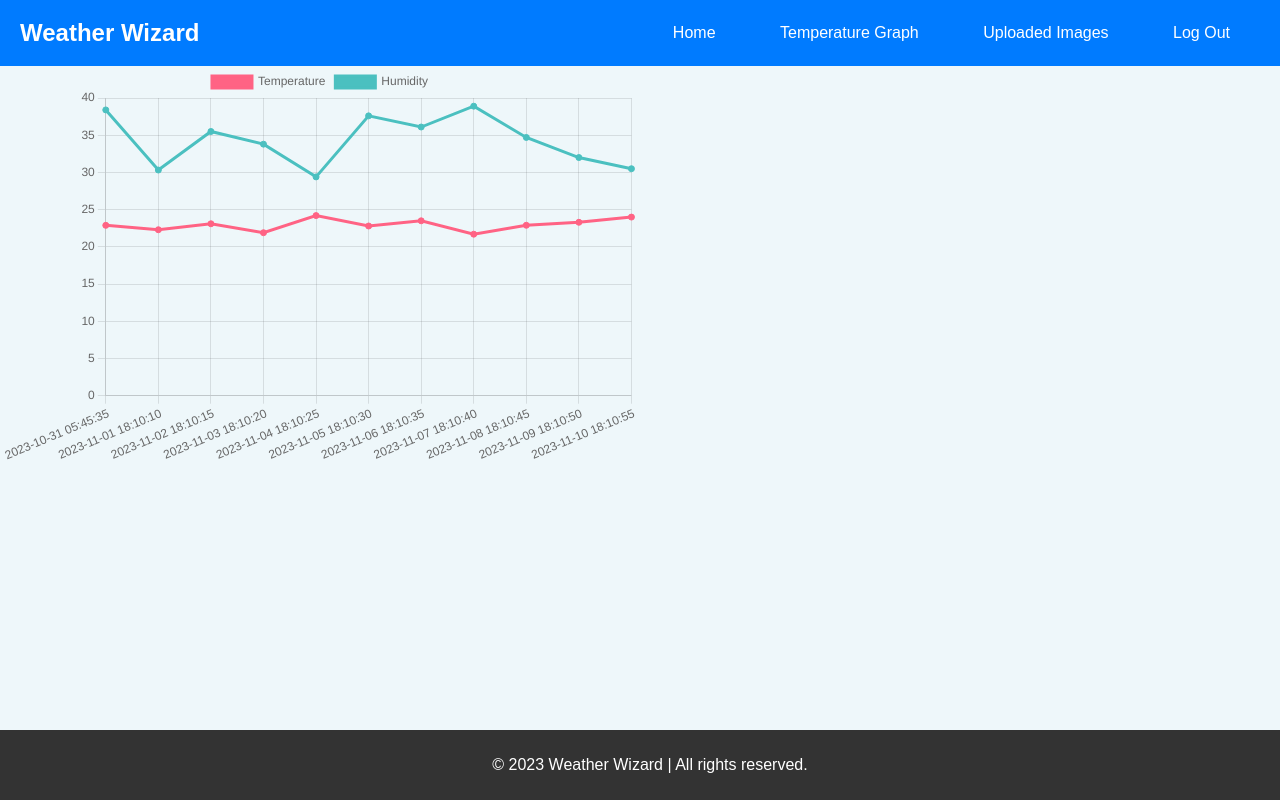
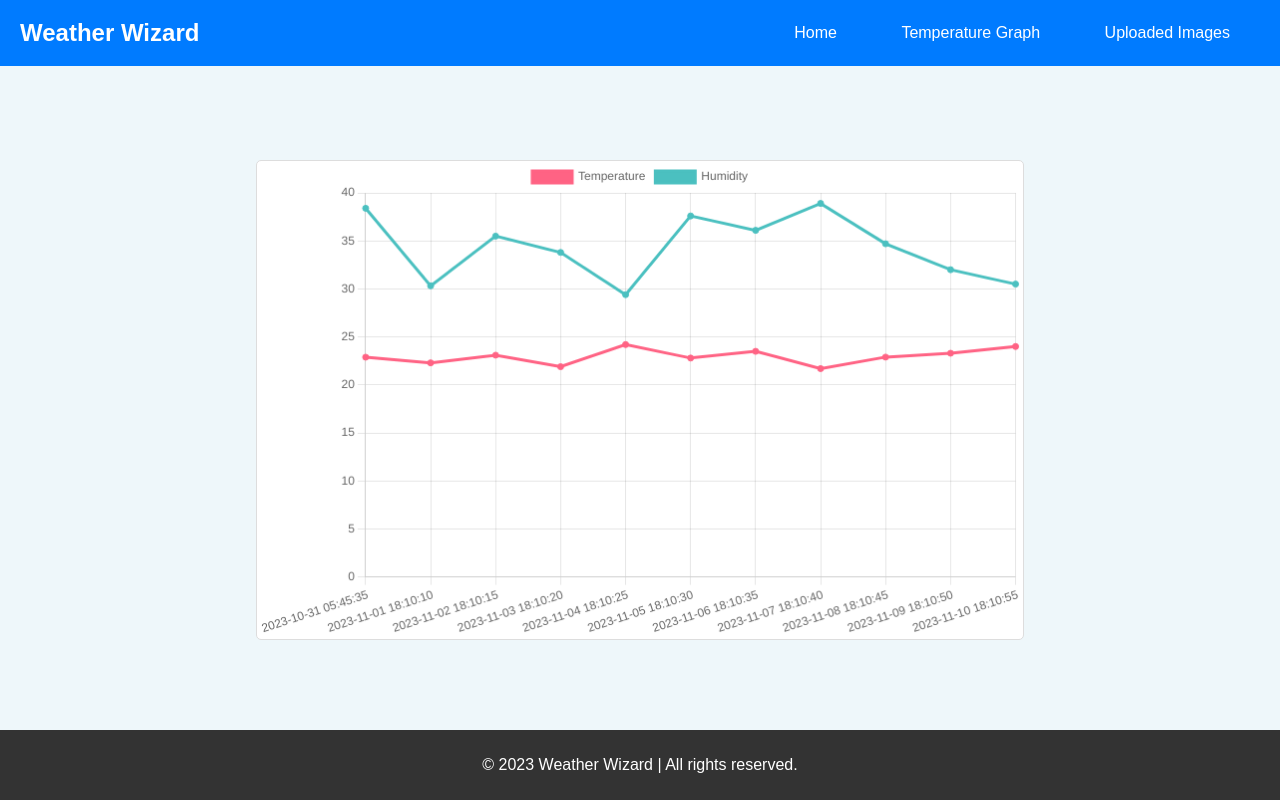
Before and after one commit to liu-cal/WeatherWizard, a Flask app: page /line_graph in a window 1280 px wide. Run offline with Flask 3, Linux system fonts and the light colour scheme; a user stored in the database is signed in; data comes from the database, SQL or seed files in the repository; parts of the project's set-up code (start-up, migrations or seed data) failed here and were passed over.

Commit message:
Styling graph

```diff
--- a/weather_wizard_backend/templates/line_graph.html
+++ b/weather_wizard_backend/templates/line_graph.html
@@ -11,6 +11,11 @@
             margin: 0;
             padding: 0;
             background-color: #eef7fa;
+            display: flex;
+            justify-content: center;
+            align-items: center;
+            height: 100vh;
+            flex-direction: column;
         }
         .navbar {
             background-color: #007bff;
@@ -19,6 +24,10 @@
             display: flex;
             justify-content: space-between;
             align-items: center;
+            position: fixed;
+            width: 100%;
+            top: 0;
+            z-index: 1000;
         }
         .navbar a {
             color: white;
@@ -38,6 +47,17 @@
         .navbar-right {
             margin-right: 20px;
         }
+        .chart-container {
+            width: 60%;
+            height: 60vh;
+            margin-top: 60px;
+            margin-bottom: 60px;
+        }
+        canvas {
+            background-color: #fff;
+            border: 1px solid #ddd;
+            border-radius: 5px;
+        }
         footer {
             background-color: #333;
             color: white;
@@ -56,23 +76,16 @@
             <a href="/">Home</a>
             <a href="/line_graph">Temperature Graph</a>
             <a href="/result">Uploaded Images</a>
-
-            {% if current_user.is_authenticated %}
-                <!-- Display Log Out button if the user is authenticated -->
-                <a href="{{ url_for('logout') }}">Log Out</a>
-            {% endif %}
-
-            <!-- Additional links if needed -->
+            <!-- Add additional links or authentication-based links here -->
         </div>
     </div>
 
-    <div style="height: 50vh; width: 50%;">
+    <div class="chart-container">
         <canvas id="myChart"></canvas>
     </div>
 
     <script>
         // Flask will pass the labels, data_temperature, and data_humidity as JSON
-        // The '| tojson | safe' filter correctly formats it for JavaScript consumption
         const labels = {{ labels | tojson | safe }};
         const dataTemperature = {{ data_temperature | tojson | safe }};
         const dataHumidity = {{ data_humidity | tojson | safe }};
@@ -104,7 +117,21 @@
                 maintainAspectRatio: false,
                 scales: {
                     y: {
-                        beginAtZero: true
+                        beginAtZero: true,
+                        grid: {
+                            color: 'rgba(0, 0, 0, 0.1)' // Enhancing grid visibility
+                        }
+                    },
+                    x: {
+                        grid: {
+                            color: 'rgba(0, 0, 0, 0.1)' // Enhancing grid visibility
+                        }
+                    }
+                },
+                plugins: {
+                    legend: {
+                        display: true,
+                        position: 'top'
                     }
                 }
             }
@@ -115,6 +142,7 @@
             config
         );
     </script>
+
     <footer>
         <p>&copy; 2023 Weather Wizard | All rights reserved.</p>
     </footer>
```
Also changed, not shown: weather_wizard_backend/templates/result.html (+5 -5 lines).
